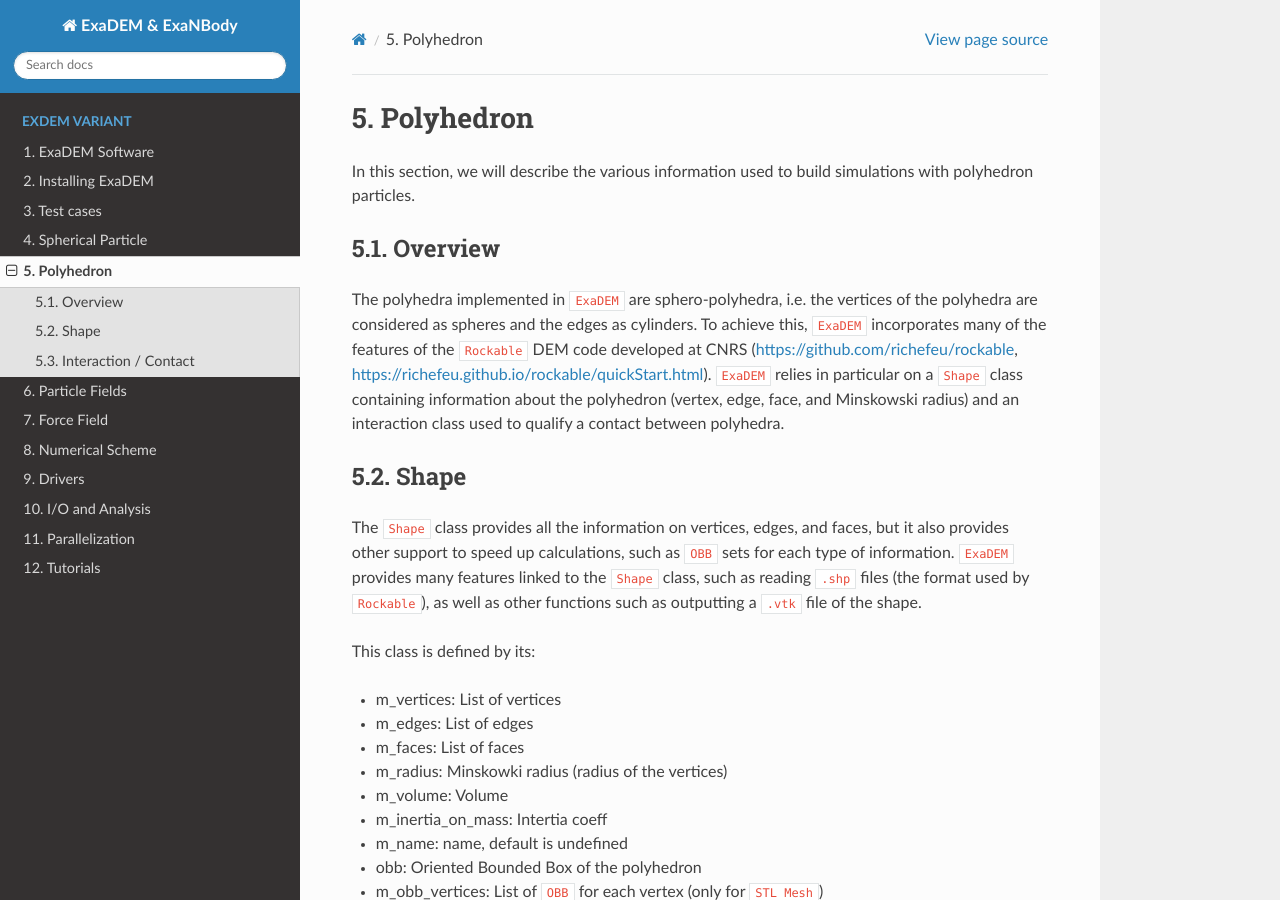
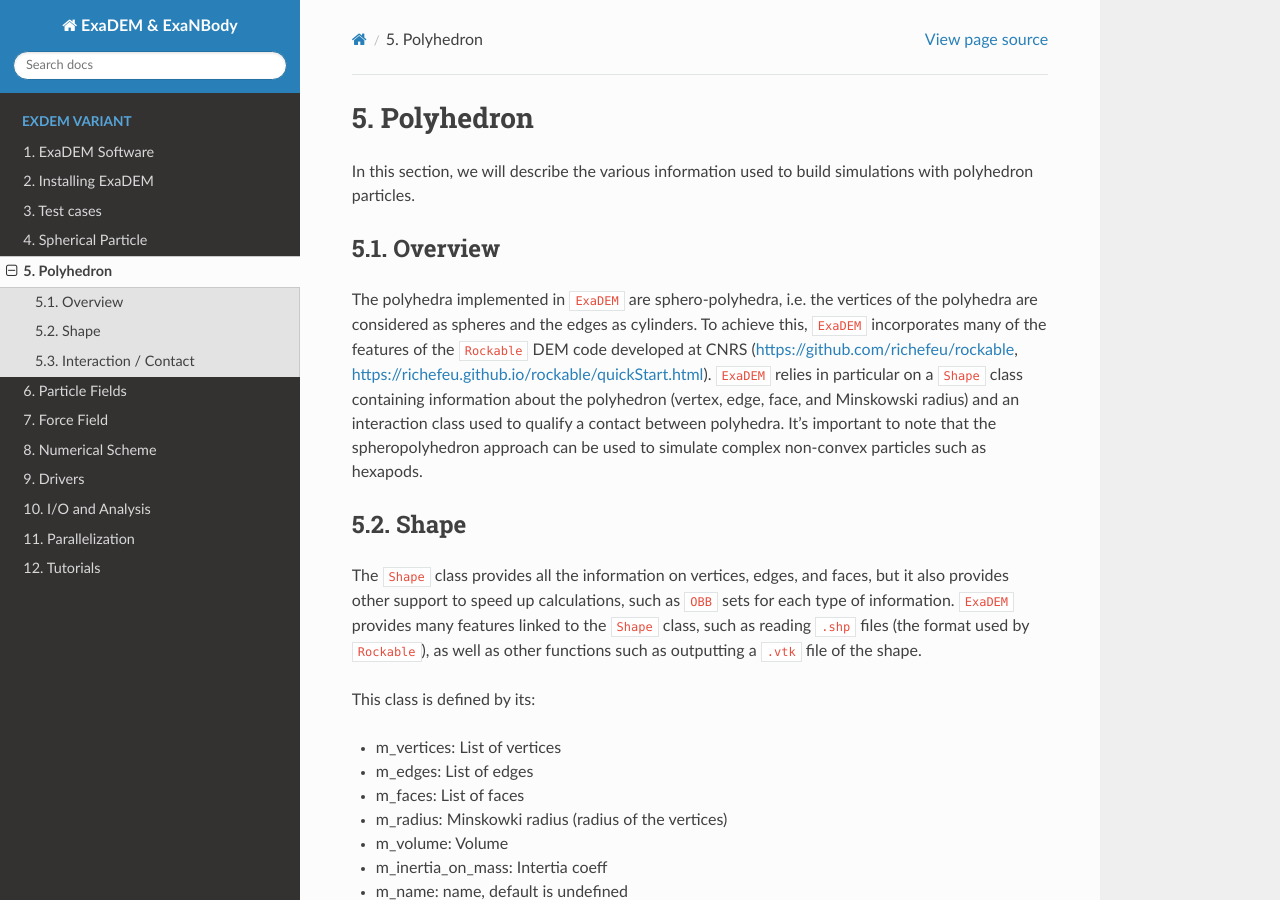
Before and after one commit to Collab4exaNBody/doc_exaDEM, a Sphinx documentation site: the page built from docs/source/project_exaDEM/Polyhedra.rst, in a window 1280 px wide and 900 px high. Built offline with Sphinx 7.4.7 and the Read the Docs theme 3.1.0, drawn with Linux system fonts in a browser that asks for light colours.

Commit message:
Update Polyhedra.rst

```diff
--- a/docs/source/project_exaDEM/Polyhedra.rst
+++ b/docs/source/project_exaDEM/Polyhedra.rst
@@ -6,8 +6,7 @@ In this section, we will describe the various information used to build simulati
 Overview
 ^^^^^^^^
 
-The polyhedra implemented in ``ExaDEM`` are sphero-polyhedra, i.e. the vertices of the polyhedra are considered as spheres and the edges as cylinders. To achieve this, ``ExaDEM`` incorporates many of the features of the ``Rockable`` DEM code developed at CNRS (https://github.com/richefeu/rockable, https://richefeu.github.io/rockable/quickStart.html). ``ExaDEM`` relies in particular on a ``Shape`` class containing information about the polyhedron (vertex, edge, face, and Minskowski radius) and an interaction class used to qualify a contact between polyhedra.
-
+The polyhedra implemented in ``ExaDEM`` are sphero-polyhedra, i.e. the vertices of the polyhedra are considered as spheres and the edges as cylinders. To achieve this, ``ExaDEM`` incorporates many of the features of the ``Rockable`` DEM code developed at CNRS (https://github.com/richefeu/rockable, https://richefeu.github.io/rockable/quickStart.html). ``ExaDEM`` relies in particular on a ``Shape`` class containing information about the polyhedron (vertex, edge, face, and Minskowski radius) and an interaction class used to qualify a contact between polyhedra. It's important to note that the spheropolyhedron approach can be used to simulate complex non-convex particles such as hexapods.
 
 Shape
 ^^^^^
```
